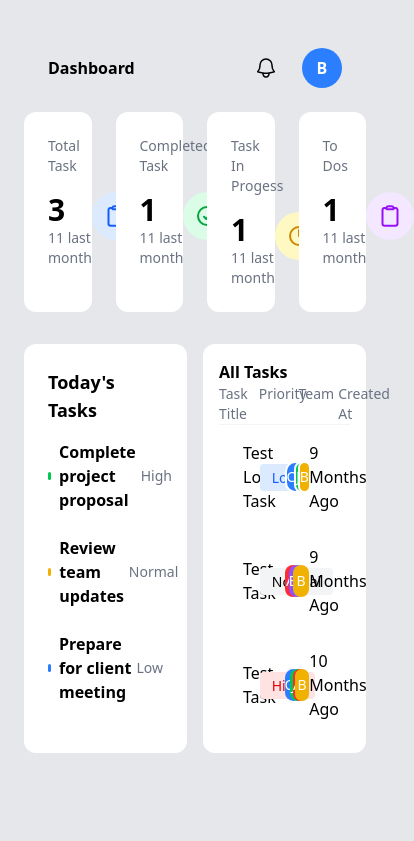
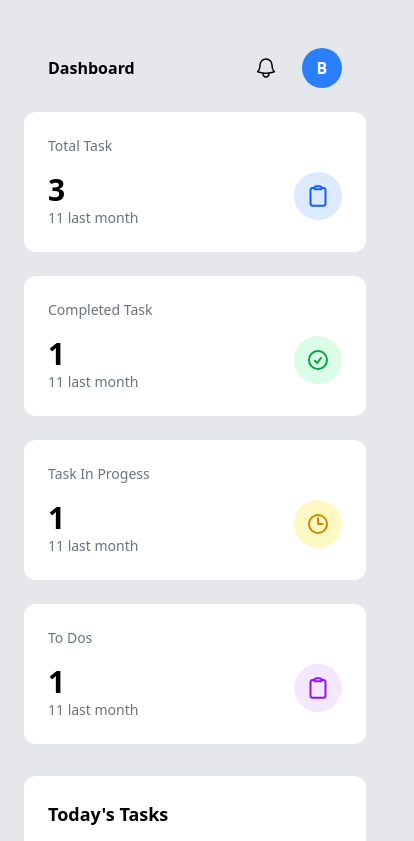
Before and after one commit to SM-Nazmus-Shakib/User-DB, a plain HTML site: page index.html in a window 390 px wide. Shown: the top 841 px of the page, 414 px wide, since content can reach past the window. Drawn offline with nearby package versions, Linux system fonts and the light colour scheme.

Commit message:
2nd commit

```diff
--- a/index.html
+++ b/index.html
@@ -22,7 +22,7 @@
  </header>
     <main>
         <!-- Stats grid -->
-      <div class="grid grid-cols-4 gap-6 mb-8">
+      <div class="grid grid-cols-1 sm:grid-cols-2 lg:grid-cols-4 gap-6 mb-8">
         <!-- Total Task -->
         <div class="bg-white rounded-xl p-6 ">
         <h3 class="text-sm font-medium text-gray-500 mb-4">Total Task</h3>
@@ -90,7 +90,7 @@
            </div>
       </div>
       </div>
-      <div class="grid grid-cols-2 gap-4">
+      <div class="grid grid-cols-1 lg:grid-cols-2 gap-4">
         <!-- Todays Task -->
         <div class="bg-white rounded-xl p-6">
         <h2 class="font-bold text-lg mb-4">Today's Tasks</h2>
@@ -128,7 +128,7 @@
         <div>Created At</div>
        </div>
        <!-- Task Items -->
-        <div class="divide-y divide-gray-100">
+        <div class="divide-y divide-gray-100 flex items-center justify-between">
             <div class="grid grid-cols-4 p-4 items-center">
             <div class="flex items-center gap-2">
             <div class="w-2 h-2 bg-green-500 rounded-full"></div>
```
